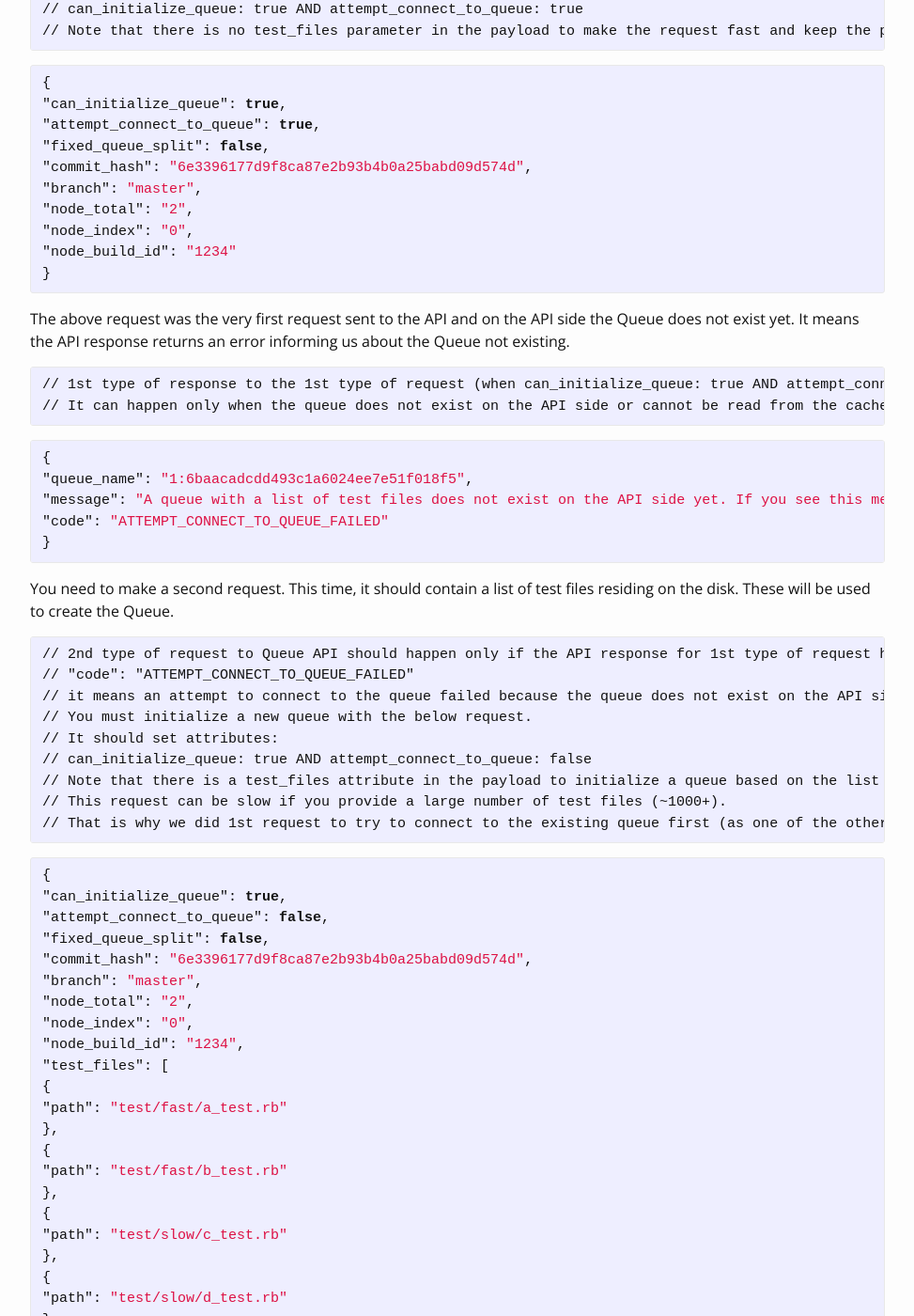
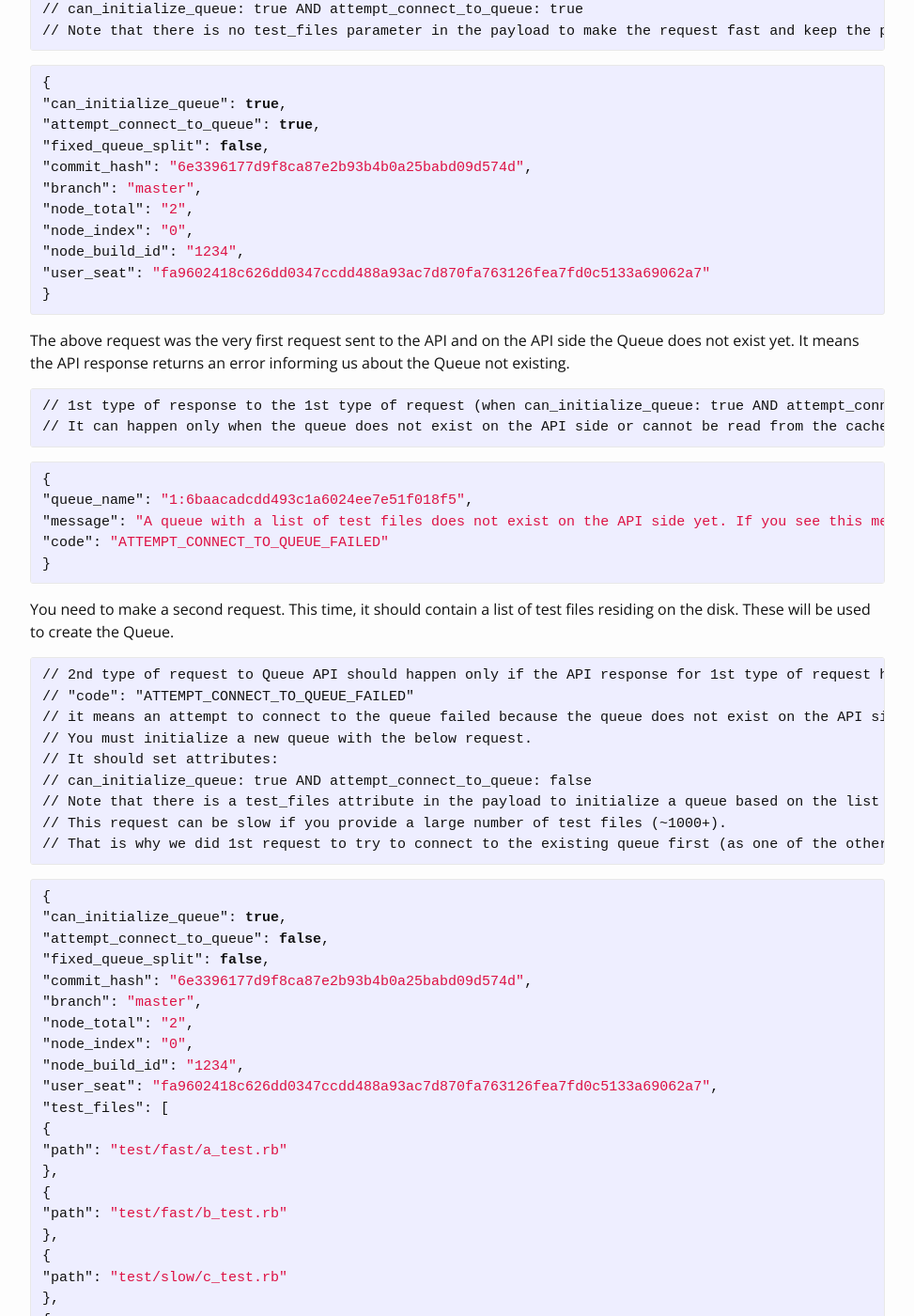
Before and after one commit to KnapsackPro/docs.knapsackpro.com, a Jekyll site: the page built from _posts/2021-02-18-how-to-build-knapsack-pro-api-client-from-scratch-in-any-programming-language.md, in a window 1280 px wide and 1400 px high, scrolled down 6442 px. Shown: the whole window at 94% size, without its empty margins (153-1126 px from the left). Built offline with Jekyll 4.4.1, drawn with Linux system fonts in a browser that asks for light colours; nearby versions of some CDN libraries; comment, search, counter and statistics services are not loaded; some of the changed text lies outside the part shown.

Commit message:
Update 2021-02-18-how-to-build-knapsack-pro-api-client-from-scratch-in-any-programming-language.md
Add user_seat param

```diff
--- a/_posts/2021-02-18-how-to-build-knapsack-pro-api-client-from-scratch-in-any-programming-language.md
+++ b/_posts/2021-02-18-how-to-build-knapsack-pro-api-client-from-scratch-in-any-programming-language.md
@@ -189,7 +189,8 @@ The first CI node sends the below request. Its purpose is to attempt to connect
 "branch": "master",
 "node_total": "2",
 "node_index": "0",
-"node_build_id": "1234"
+"node_build_id": "1234",
+"user_seat": "fa9602418c626dd0347ccdd488a93ac7d870fa763126fea7fd0c5133a69062a7"
 }
 {% endhighlight %}
 
@@ -232,6 +233,7 @@ You need to make a second request. This time, it should contain a list of test f
 "node_total": "2",
 "node_index": "0",
 "node_build_id": "1234",
+"user_seat": "fa9602418c626dd0347ccdd488a93ac7d870fa763126fea7fd0c5133a69062a7",
 "test_files": [
 {
 "path": "test/fast/a_test.rb"
@@ -292,7 +294,8 @@ After you execute the test files, you should ask the API for another set of test
 "branch": "master",
 "node_total": "2",
 "node_index": "0",
-"node_build_id": "1234"
+"node_build_id": "1234",
+"user_seat": "fa9602418c626dd0347ccdd488a93ac7d870fa763126fea7fd0c5133a69062a7"
 }
 {% endhighlight %}
 
```
